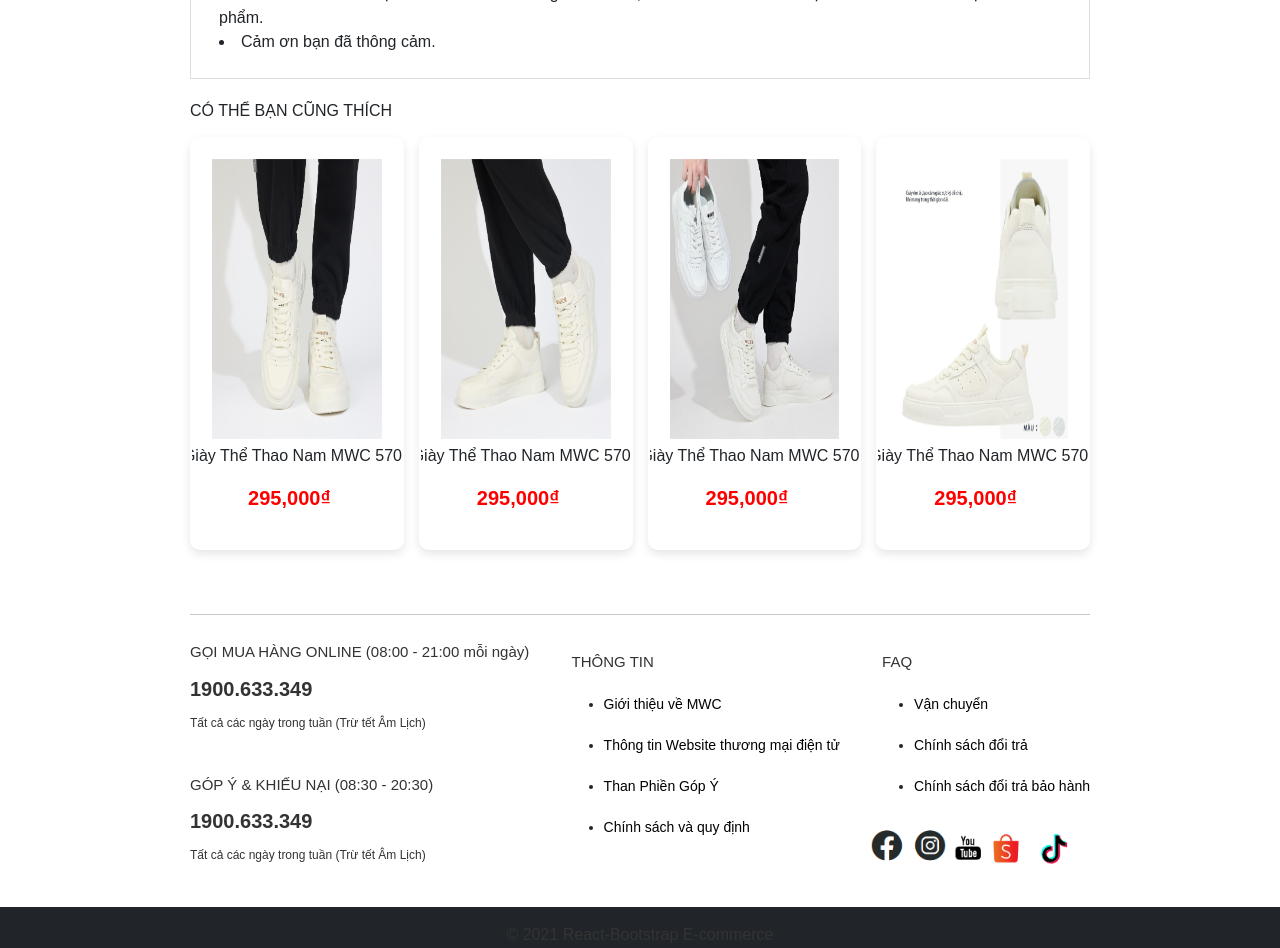
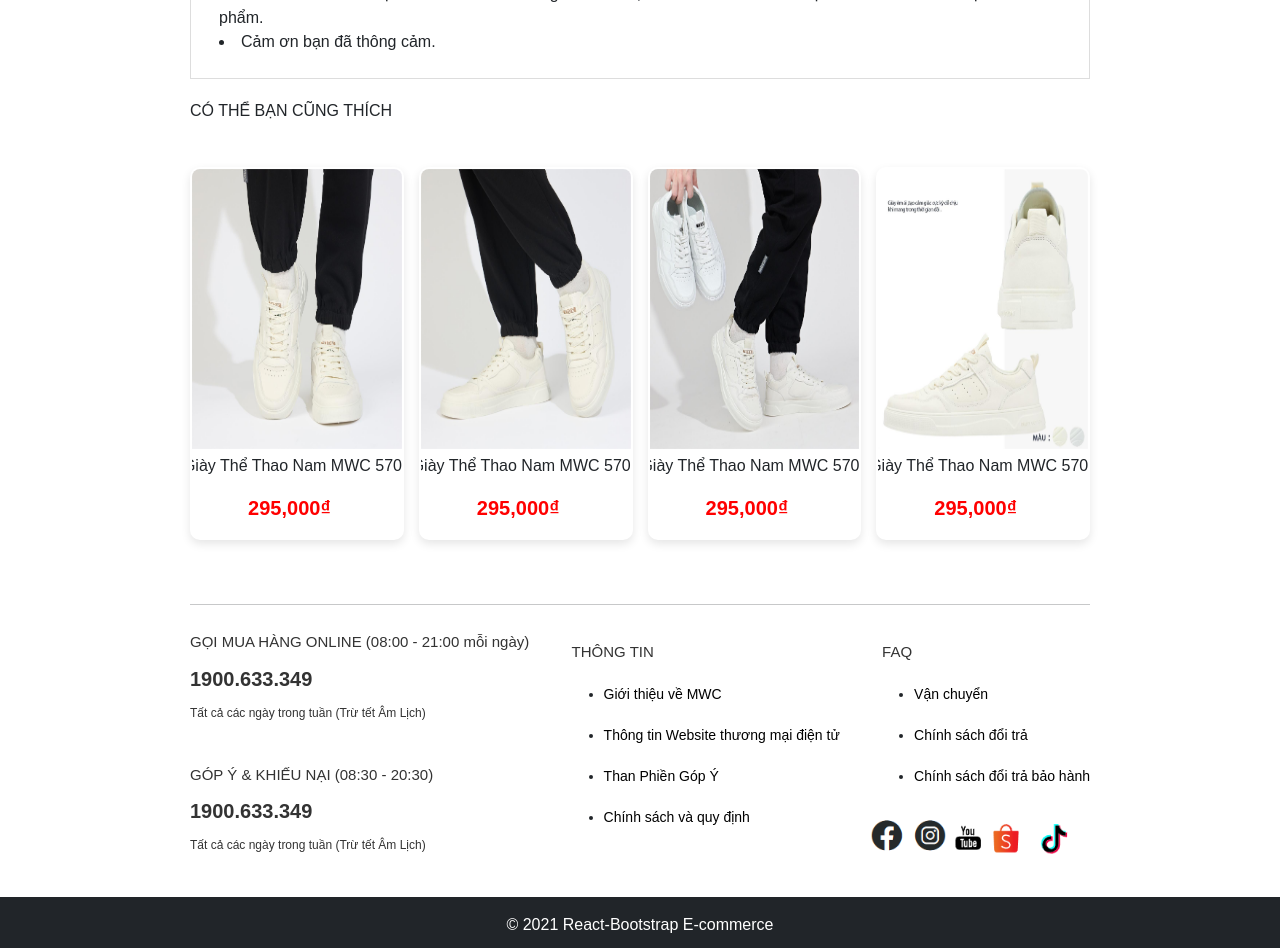
Before and after one commit to DucNhat03/SoftwareArchitecture_HDNDStore, a React (Vite) app in the folder FE-HDNDStore/hdndstore-fe/: page /chi-tiet-san-pham in a window 1280 px wide. Shown: the part 1520-2468 px from the top of the page. Built offline with nearby package versions, Linux system fonts and the light colour scheme.

Commit message:
ghep giao dien

```diff
--- a/FE-HDNDStore/hdndstore-fe/src/components/ProductDetail/ProductDetail.jsx
+++ b/FE-HDNDStore/hdndstore-fe/src/components/ProductDetail/ProductDetail.jsx
@@ -509,7 +509,7 @@
                         <br /><br />
                         <div className="co-the-ban-cung-thich-item">
                             {products.map((product) => (
-                                <div key={product.id} className="card">
+                                <div key={product.id} className="card-sp">
                                     <div className="image-box">
                                         <img src={product.image} alt={product.name} />
                                     </div>
--- a/FE-HDNDStore/hdndstore-fe/src/components/layout/Footer.jsx
+++ b/FE-HDNDStore/hdndstore-fe/src/components/layout/Footer.jsx
@@ -5,7 +5,7 @@
   return (
     <footer className="footer bg-dark text-light text-center py-3">
         <p>© 2021 React-Bootstrap E-commerce</p>
-        <p>Thank for watching!!</p>
+      <p>Thank for watching!!</p>
     </footer>
   );
 };
--- a/FE-HDNDStore/hdndstore-fe/src/styles/Footer.css
+++ b/FE-HDNDStore/hdndstore-fe/src/styles/Footer.css
@@ -0,0 +1,3 @@
+.footer p{
+    color: white;
+}
--- a/FE-HDNDStore/hdndstore-fe/src/styles/cart/ProductDetail.css
+++ b/FE-HDNDStore/hdndstore-fe/src/styles/cart/ProductDetail.css
@@ -887,23 +887,23 @@
 .ten-san-pham{
     white-space: nowrap;
 }
-.card {
+.card-sp{
     margin-left: 15px;
-    width: 280px; /* Đảm bảo kích thước cố định */
+    width: 280px ; /* Đảm bảo kích thước cố định */
     overflow: hidden; /* Ngăn ảnh bị tràn ra ngoài */
     border-radius: 10px;
     box-shadow: 0 4px 10px rgba(0, 0, 0, 0.1);
     transition: transform 0.3s ease-in-out;
 }
-.co-the-ban-cung-thich-item .card:first-child {
+.co-the-ban-cung-thich-item .card-sp:first-child {
     margin-left: 0; /* Loại bỏ margin-left cho thẻ card đầu tiên */
 }
-.co-the-ban-cung-thich-item .card {
+.co-the-ban-cung-thich-item .card-sp {
     transition: transform 0.3s ease, box-shadow 0.3s ease; /* Hiệu ứng mượt khi hover */
     border: 2px solid transparent; /* Viền mặc định trong suốt */
 }
 
-.co-the-ban-cung-thich-item .card:hover {
+.co-the-ban-cung-thich-item .card-sp:hover {
     transform: scale(1.05); /* Tăng kích thước thẻ */
     border: 2px solid red; /* Viền màu vàng sẫm */
     box-shadow: 0 4px 10px rgba(0, 0, 0, 0.2); /* Hiệu ứng sáng */
```
